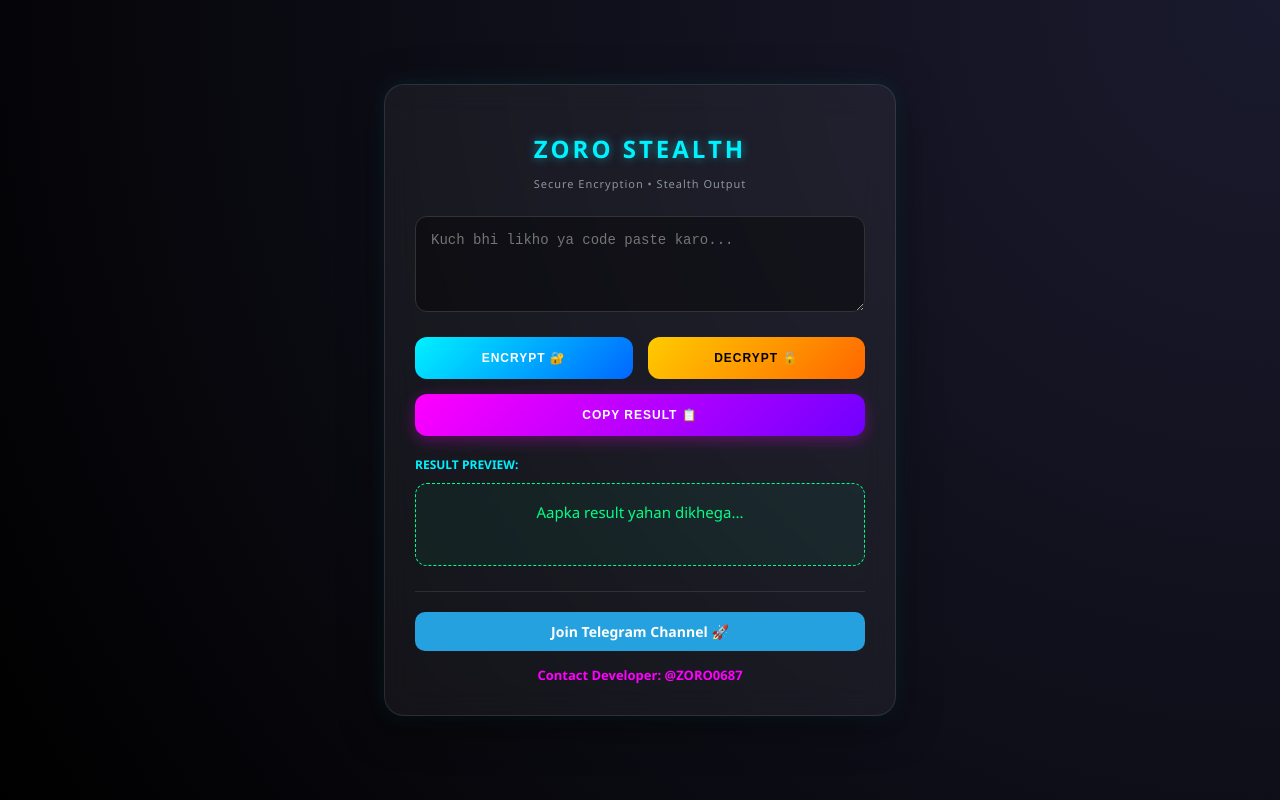
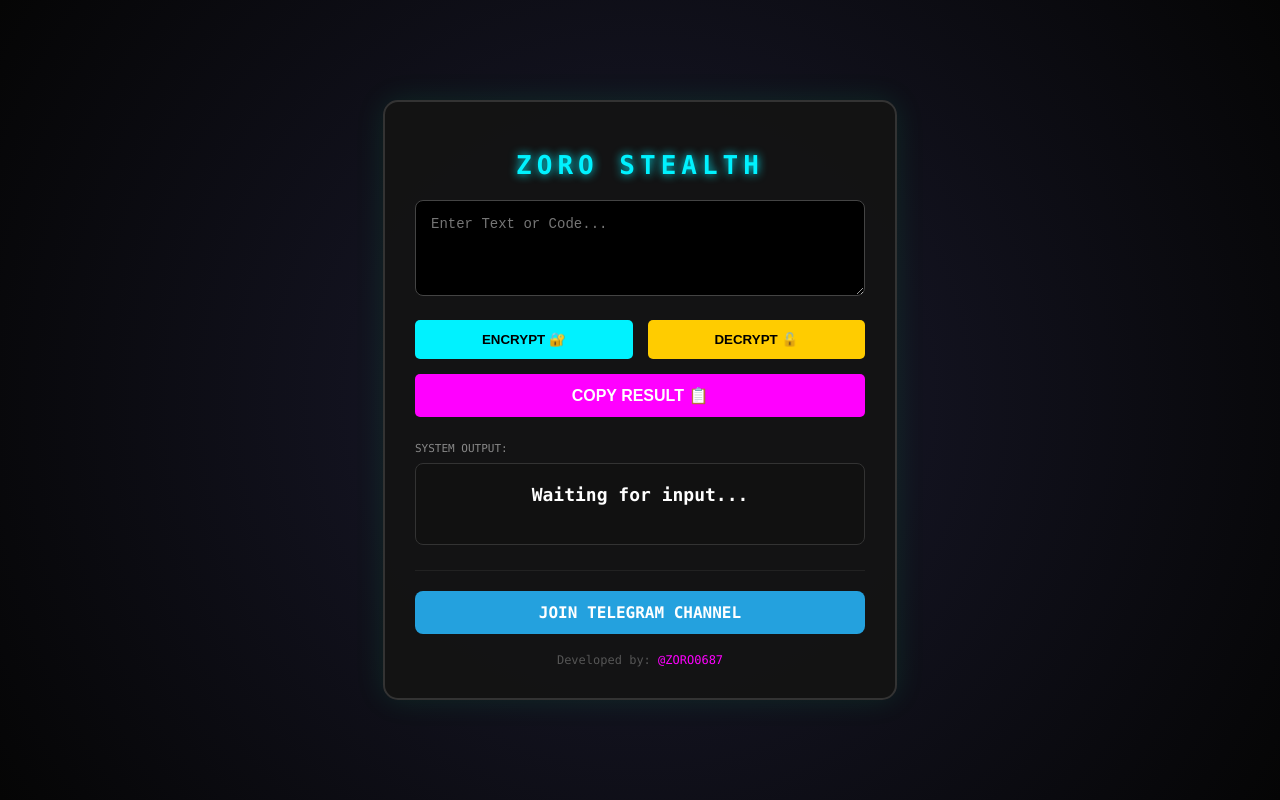
Before and after one commit to akaalkaal12-beep/ZORO-ENCRYPTER, a plain HTML site: page index.html in a window 1280 px wide. Drawn offline with Linux system fonts and the light colour scheme.

Commit message:
Update index.html

```diff
--- a/index.html
+++ b/index.html
@@ -3,225 +3,196 @@
 <head>
     <meta charset="UTF-8">
     <meta name="viewport" content="width=device-width, initial-scale=1.0">
-    <title>ZORO STEALTH V2</title>
+    <title>ZORO STEALTH PRO</title>
     <style>
-        /* Naya Background Colour aur Design */
+        /* Gaming & Cyberpunk Style Background */
         body {
-            background: radial-gradient(circle at top right, #1a1a2e, #0f0f1a, #000000);
+            background: #050505;
+            background-image: radial-gradient(circle at 50% 50%, #1a1a2e 0%, #050505 100%);
             color: white;
-            font-family: 'Segoe UI', Roboto, sans-serif;
+            font-family: 'Consolas', 'Courier New', monospace;
             display: flex;
             justify-content: center;
             align-items: center;
             min-height: 100vh;
             margin: 0;
-            overflow-x: hidden;
         }
 
         .container {
-            background: rgba(255, 255, 255, 0.05);
-            backdrop-filter: blur(15px);
+            background: rgba(20, 20, 20, 0.95);
             padding: 30px;
-            border-radius: 20px;
+            border-radius: 15px;
             width: 90%;
             max-width: 450px;
-            box-shadow: 0 10px 40px rgba(0, 0, 0, 0.5), 0 0 20px rgba(0, 242, 255, 0.1);
-            border: 1px solid rgba(255, 255, 255, 0.1);
+            box-shadow: 0 0 30px rgba(0, 255, 136, 0.1);
+            border: 2px solid #333;
             text-align: center;
         }
 
         h1 {
             color: #00f2ff;
-            text-shadow: 0 0 10px rgba(0, 242, 255, 0.5);
-            margin-bottom: 5px;
             text-transform: uppercase;
-            letter-spacing: 3px;
-            font-size: 24px;
-        }
-
-        .subtitle {
-            font-size: 11px;
-            color: #8b949e;
-            margin-bottom: 25px;
-            letter-spacing: 1px;
+            letter-spacing: 5px;
+            margin-bottom: 20px;
+            font-size: 26px;
+            text-shadow: 0 0 10px #00f2ff;
         }
 
         textarea {
             width: 100%;
-            background: rgba(0, 0, 0, 0.4);
-            border: 1px solid #333;
-            border-radius: 12px;
+            background: #000;
+            border: 1px solid #444;
+            border-radius: 8px;
             padding: 15px;
-            color: #eee;
+            color: #1aff00;
             box-sizing: border-box;
             outline: none;
             margin-bottom: 20px;
             font-size: 14px;
-            transition: 0.3s;
-        }
-
-        textarea:focus {
-            border-color: #00f2ff;
-            box-shadow: 0 0 10px rgba(0, 242, 255, 0.2);
         }
 
         .btn-grid {
             display: grid;
             grid-template-columns: 1fr 1fr;
             gap: 15px;
-            margin-bottom: 20px;
+            margin-bottom: 25px;
         }
 
         button {
-            padding: 14px;
+            padding: 12px;
             border: none;
-            border-radius: 12px;
+            border-radius: 5px;
             font-weight: bold;
             cursor: pointer;
             text-transform: uppercase;
-            transition: 0.3s;
-            font-size: 12px;
-            letter-spacing: 1px;
+            transition: 0.2s;
         }
 
-        button:active { transform: scale(0.95); }
+        #enc-btn { background: #00f2ff; color: #000; }
+        #dec-btn { background: #ffcc00; color: #000; }
+        #copy-btn {
+            background: #ff00ff;
+            color: #fff;
+            grid-column: span 2;
+            font-size: 16px;
+        }
 
-        #enc-btn { background: linear-gradient(135deg, #00f2ff, #0066ff); color: white; }
-        #dec-btn { background: linear-gradient(135deg, #ffcc00, #ff6600); color: black; }
-        #copy-btn {
-            background: linear-gradient(135deg, #ff00ff, #7000ff);
-            color: white;
-            grid-column: span 2;
-            box-shadow: 0 4px 15px rgba(255, 0, 255, 0.3);
-        }
+        button:hover { opacity: 0.8; transform: translateY(-2px); }
 
         .label {
             text-align: left;
-            font-size: 12px;
-            color: #00f2ff;
-            margin-bottom: 10px;
-            font-weight: bold;
-            display: flex;
-            align-items: center;
+            font-size: 11px;
+            color: #888;
+            margin-bottom: 8px;
+            text-transform: uppercase;
         }
 
+        /* Preview Box */
         #output-preview {
-            background: rgba(0, 255, 136, 0.05);
-            border: 1px dashed #00ff88;
-            padding: 18px;
-            border-radius: 12px;
+            background: #111;
+            border: 1px solid #333;
+            padding: 20px;
+            border-radius: 8px;
             word-break: break-all;
-            min-height: 45px;
+            min-height: 40px;
             margin-bottom: 25px;
-            font-size: 15px;
-            color: #00ff88;
-            font-weight: 500;
+            font-size: 18px;
+            font-weight: bold;
         }
 
-        /* Telegram & DM Section */
-        .social-footer {
-            border-top: 1px solid rgba(255, 255, 255, 0.1);
+        /* Footer Section */
+        .footer {
+            border-top: 1px solid #222;
             padding-top: 20px;
-            margin-top: 10px;
         }
 
-        .tg-link {
+        .tg-btn {
             display: block;
             background: #24A1DE;
             color: white;
             text-decoration: none;
-            padding: 10px;
-            border-radius: 10px;
-            font-size: 14px;
-            margin-bottom: 12px;
+            padding: 12px;
+            border-radius: 8px;
             font-weight: bold;
-            transition: 0.3s;
+            margin-bottom: 15px;
         }
 
-        .tg-link:hover { background: #1e87bb; }
-
-        .dm-link {
-            color: #ff00ff;
+        .dev-link {
+            color: #555;
+            font-size: 12px;
             text-decoration: none;
-            font-size: 13px;
-            font-weight: 600;
         }
-
-        .dm-link:hover { text-decoration: underline; }
-
+        .dev-link span { color: #ff00ff; }
     </style>
 </head>
 <body>
 
 <div class="container">
     <h1>ZORO STEALTH</h1>
-    <p class="subtitle">Secure Encryption • Stealth Output</p>
 
-    <textarea id="input-text" rows="4" placeholder="Kuch bhi likho ya code paste karo..."></textarea>
+    <textarea id="input-text" rows="4" placeholder="Enter Text or Code..."></textarea>
 
     <div class="btn-grid">
-        <button id="enc-btn" onclick="handleLogic('encrypt')">Encrypt 🔐</button>
-        <button id="dec-btn" onclick="handleLogic('decrypt')">Decrypt 🔓</button>
-        <button id="copy-btn" onclick="copyAction()">Copy Result 📋</button>
+        <button id="enc-btn" onclick="process('encrypt')">Encrypt 🔐</button>
+        <button id="dec-btn" onclick="process('decrypt')">Decrypt 🔓</button>
+        <button id="copy-btn" onclick="copyData()">Copy Result 📋</button>
     </div>
 
-    <div class="label" id="status-text">RESULT PREVIEW:</div>
-    <div id="output-preview">Aapka result yahan dikhega...</div>
+    <div class="label">System Output:</div>
+    <div id="output-preview">Waiting for input...</div>
 
-    <div class="social-footer">
-        <a href="https://t.me/+MSGX1l0MBPIzZWI1" target="_blank" class="tg-link">
-            Join Telegram Channel 🚀
-        </a>
-        <a href="https://t.me/ZORO0687" target="_blank" class="dm-link">
-            Contact Developer: @ZORO0687
+    <div class="footer">
+        <a href="https://t.me/+MSGX1l0MBPIzZWI1" target="_blank" class="tg-btn">JOIN TELEGRAM CHANNEL</a>
+        <a href="https://t.me/ZORO0687" target="_blank" class="dev-link">
+            Developed by: <span>@ZORO0687</span>
         </a>
     </div>
 </div>
 
 <script>
-    let clipboardData = ""; // Isme chupa hua data rahega
+    let finalOutput = ""; // Yeh asli data hold karega clipboard ke liye
 
-    function handleLogic(mode) {
+    function process(mode) {
         const input = document.getElementById('input-text').value.trim();
         const preview = document.getElementById('output-preview');
-        const status = document.getElementById('status-text');
 
         if (!input) {
-            alert("Pehle input box mein kuch likho!");
+            alert("Input field khali hai!");
             return;
         }
 
         try {
             if (mode === 'encrypt') {
-                // Logic: Screen par Plain Text dikhega, Copy Code hoga
-                clipboardData = btoa(unescape(encodeURIComponent(input)));
-                preview.innerText = input;
-                preview.style.color = "#00ff88"; // Green for Encrypt
-                status.innerText = "PREVIEW (Original Text - Ready to Copy Code):";
-                alert("Encrypted! Ab Copy button dabao code mil jayega.");
+                // Asli logic: Encrypt karo
+                finalOutput = btoa(unescape(encodeURIComponent(input)));
+                // Screen par wahi dikhao jo input tha
+                preview.innerHTML = `<span style="color:#00f2ff">${input}</span>`;
+                alert("Encrypted! Par Copy karne par code milega.");
             }
             else if (mode === 'decrypt') {
-                // Logic: Screen par Decrypted (Plain) text dikhega, aur Copy bhi Plain hoga
-                const decoded = decodeURIComponent(escape(atob(input)));
-                clipboardData = decoded;
-                preview.innerText = decoded; // Screen par code nahi, ab asli message dikhega
-                preview.style.color = "#ffcc00"; // Yellow for Decrypt
-                status.innerText = "PREVIEW (Decrypted Text):";
-                alert("Decrypted! Code ki jagah asli message show ho gaya.");
+                // Asli logic: Decrypt karo aur hidden save karo
+                finalOutput = decodeURIComponent(escape(atob(input)));
+
+                // SCREEN PAR SIRF AAPKA TAG DIKHEGA (Asli message hide ho jayega)
+                preview.innerHTML = `<span style="color:#1aff00">TG:-@ZORO0687</span>`;
+
+                alert("Decryption Done! Screen par tag dikhega par Copy asli message hoga.");
             }
         } catch (e) {
-            alert("Error: Shayad aapne galat code dala hai!");
+            alert("Error: Code galat hai!");
+            preview.innerText = "Invalid Input";
+            preview.style.color = "red";
         }
     }
 
-    function copyAction() {
-        if (!clipboardData) {
-            alert("Pehle Encrypt ya Decrypt par click karein!");
+    function copyData() {
+        if (!finalOutput) {
+            alert("Pehle process karein!");
             return;
         }
 
-        navigator.clipboard.writeText(clipboardData).then(() => {
-            alert("Clipboard mein copy ho gaya!");
+        navigator.clipboard.writeText(finalOutput).then(() => {
+            alert("Successfully Copied to Clipboard!");
         });
     }
 </script>
```
